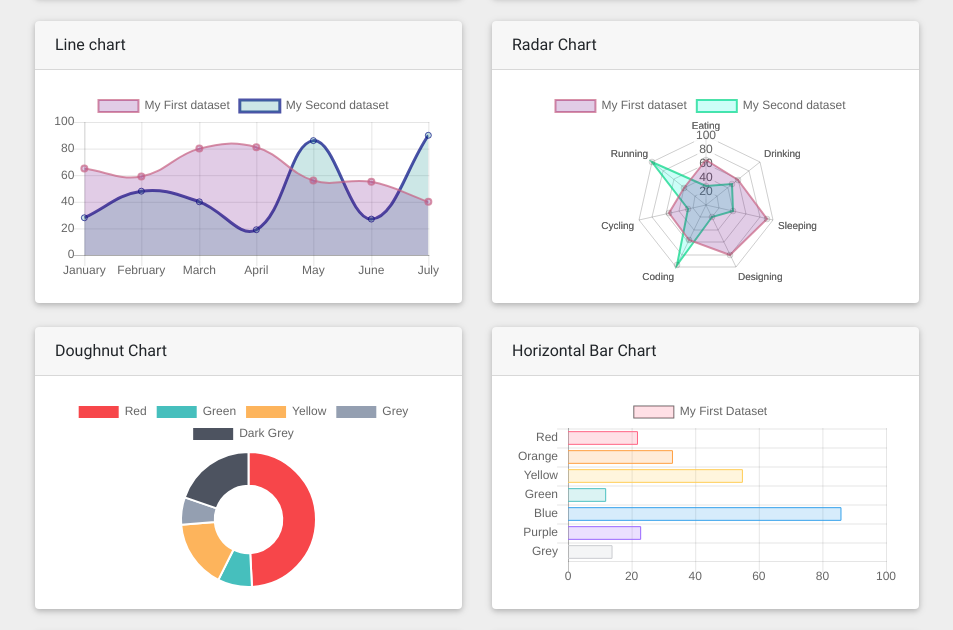
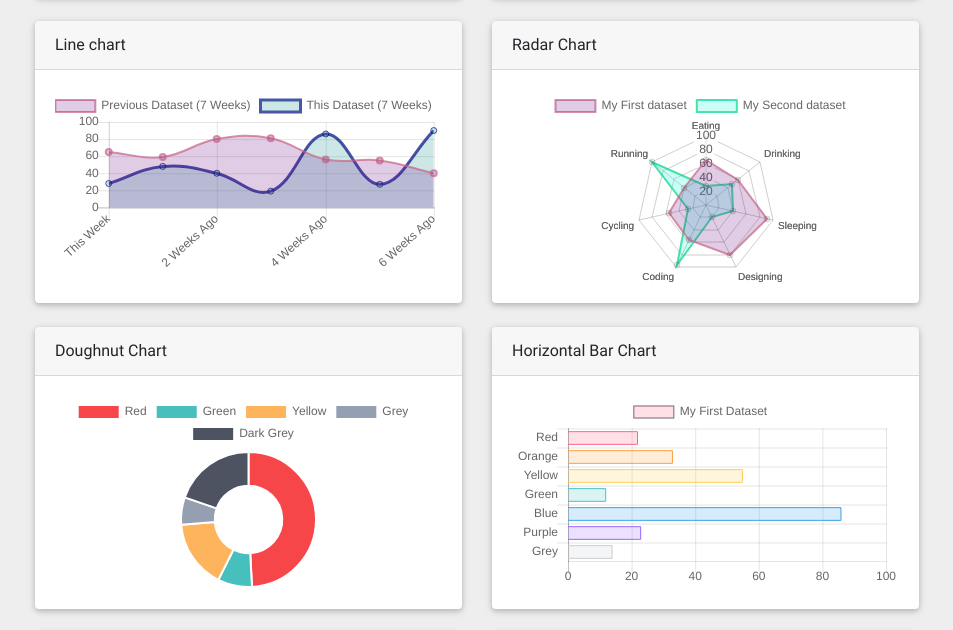
Before and after one commit to fossabot/volunteerArea, a plain HTML site: page public/app/index.html in a window 1280 px wide. Shown: the part 1006-1636 px from the top of the page, without its empty margins (298-1251 px from the left). Drawn offline with Linux system fonts and the light colour scheme; some packages are replaced by stand-ins of ours.

Commit message:
Update index.html

```diff
--- a/public/app/index.html
+++ b/public/app/index.html
@@ -1428,9 +1428,9 @@
               var myLineChart = new Chart(ctxL, {
                 type: 'line',
                 data: {
-                  labels: ["January", "February", "March", "April", "May", "June", "July"],
+                  labels: ["This Week", "Last Week", "2 Weeks Ago", "3 Weeks Ago", "4 Weeks Ago", "5 Weeks Ago", "6 Weeks Ago"],
                   datasets: [{
-                    label: "My First dataset",
+                    label: "Previous Dataset (7 Weeks)",
                     backgroundColor: [
                       'rgba(105, 0, 132, .2)',
                     ],
@@ -1441,7 +1441,7 @@
                     data: [65, 59, 80, 81, 56, 55, 40]
                   },
                   {
-                    label: "My Second dataset",
+                    label: "This Dataset (7 Weeks)",
                     backgroundColor: [
                       'rgba(0, 137, 132, .2)',
                     ],
```
